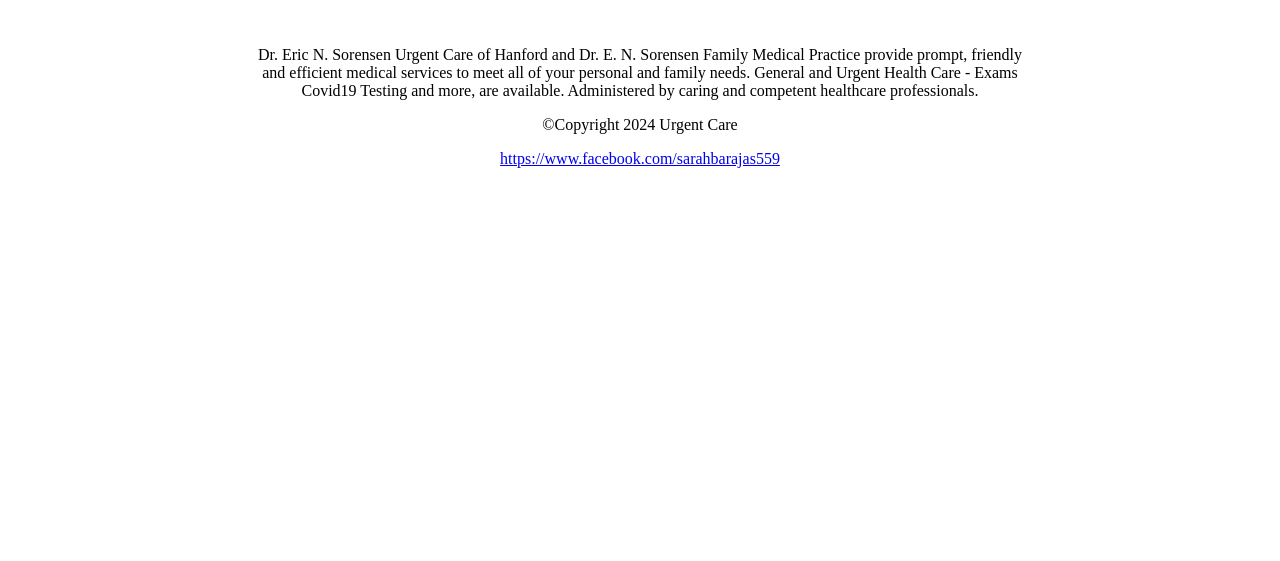
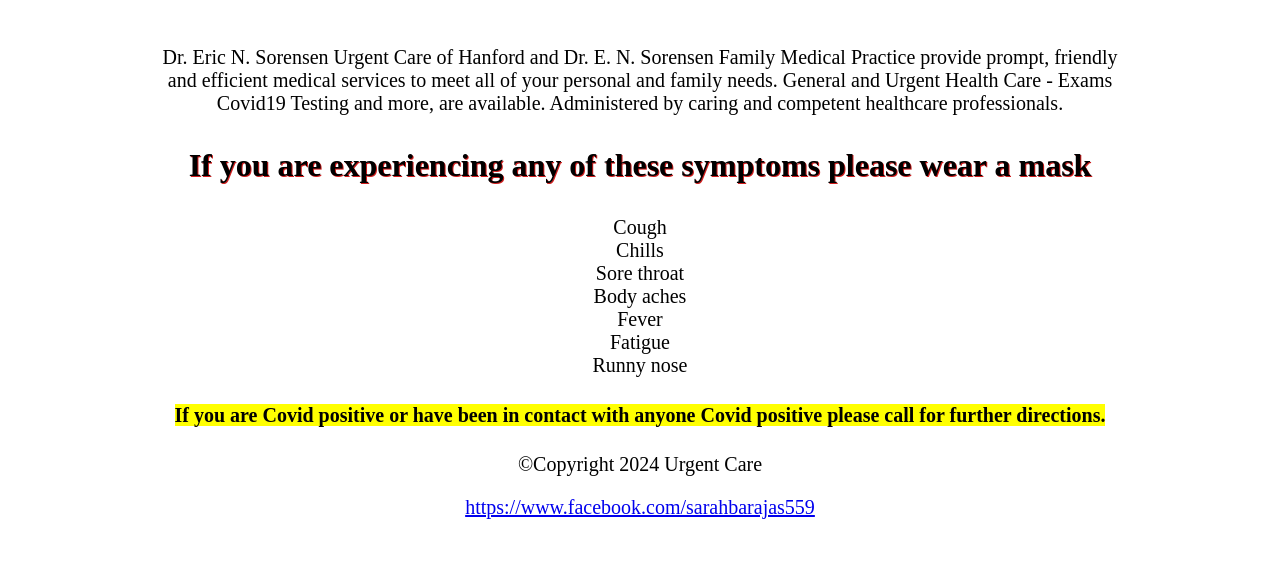
Before and after one commit to SarahBarajas/Module4assignment.webdeveloper, a plain HTML site: page index.html in a window 1280 px wide. Shown: the part 239-800 px from the top of the page. Drawn offline with Linux system fonts and the light colour scheme.

Commit message:
highlight

```diff
--- a/index.html
+++ b/index.html
@@ -30,9 +30,24 @@
         and efficient medical services to meet all of your personal and family needs. General and Urgent Health Care - Exams <br>
         Covid19 Testing and more, are available. Administered by caring and competent healthcare professionals.
     </p>
+    <h3>If you are experiencing any of these symptoms please wear a mask</h3>
+    <div>
+        <div class="container">
+            <ol>
+                <li>Cough</li>
+                <li>Chills</li>
+                <li>Sore throat</li>
+                <li>Body aches</li>
+                <li>Fever</li>
+                <li>Fatigue</li>
+                <li>Runny nose</li>
+            </ol>
+        </div>
+    <h4><mark>If you are Covid positive or have been in contact with anyone Covid positive please call for further directions.</mark></h4>
         <footer><!--footer-->
            <p>&copy;Copyright 2024 Urgent Care</p>
            <p><a href="https://www.facebook.com/sarahbarajas559">https://www.facebook.com/sarahbarajas559</a></p>
         </footer>
+
 </body>
 </html>
--- a/main.css
+++ b/main.css
@@ -22,8 +22,7 @@ body {
     margin: 0;
     padding: 0;
     width: 200px;
-    background-color: #f1f1f1;
-  }
+   }
    /* Change the link color on hover */
    li a:hover {
     background-color: white;
@@ -41,3 +40,33 @@ h2 {
   text-align:left;
   font-size: 200%;
   }
+  h3 {
+    text-shadow: 1px 1px #d01d1d;
+    text-decoration-color:#d01d1d;
+    text-align:center;
+    font-size: 200%;
+    }
+    div.container {
+      text-align: center;
+
+    }
+  ol {
+      list-style-type: none;
+      margin: 0;
+      padding: 0;
+      font-size:20px;
+  }
+   p{
+    font-size:20px;
+    text-align:center ;
+
+   }
+
+ h4{
+  text-align:center;
+  font-size:20px;
+ }
+ mark {
+  background-color: yellow;
+  color: black;
+}
```
Also changed, not shown: tables.html (+1 -1 lines).
